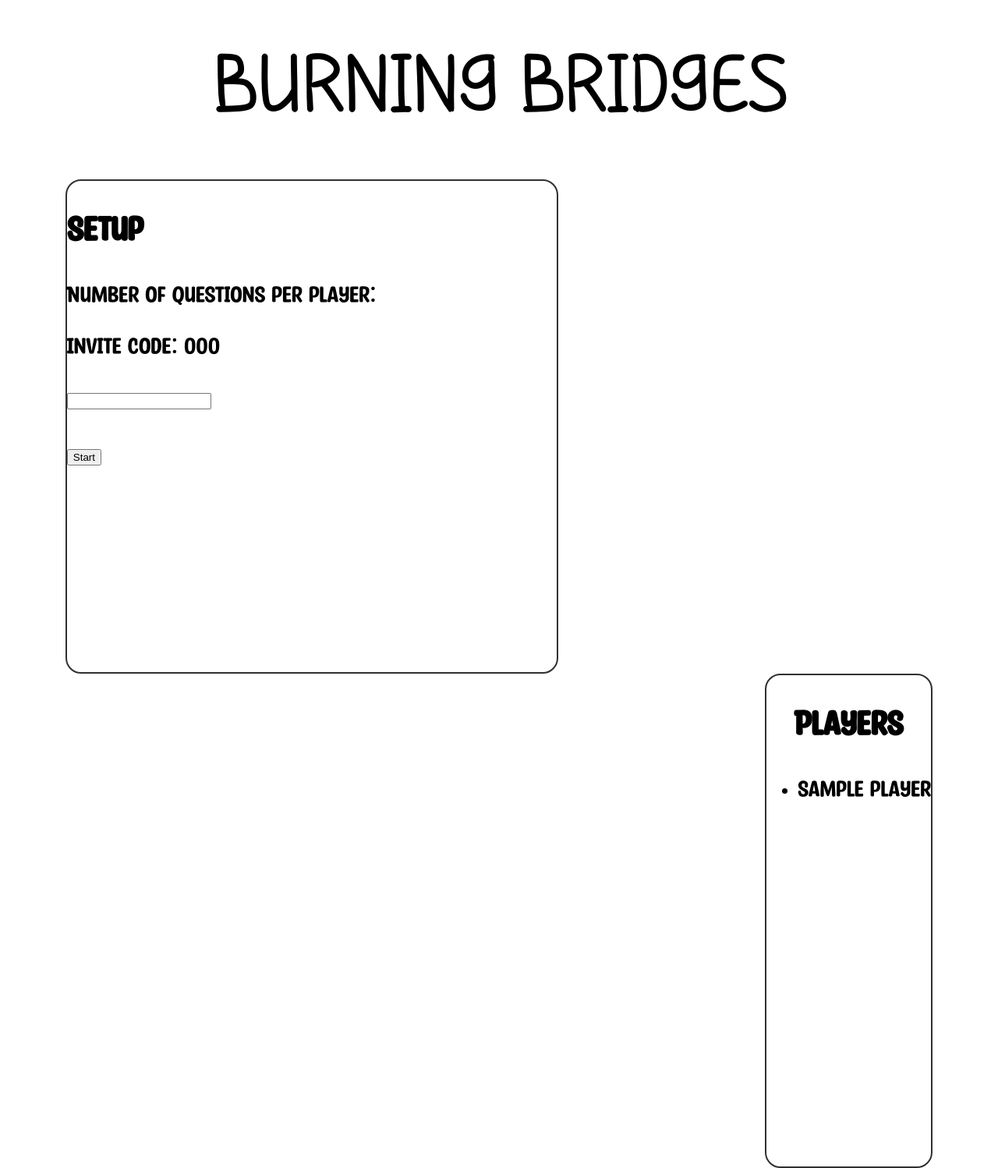
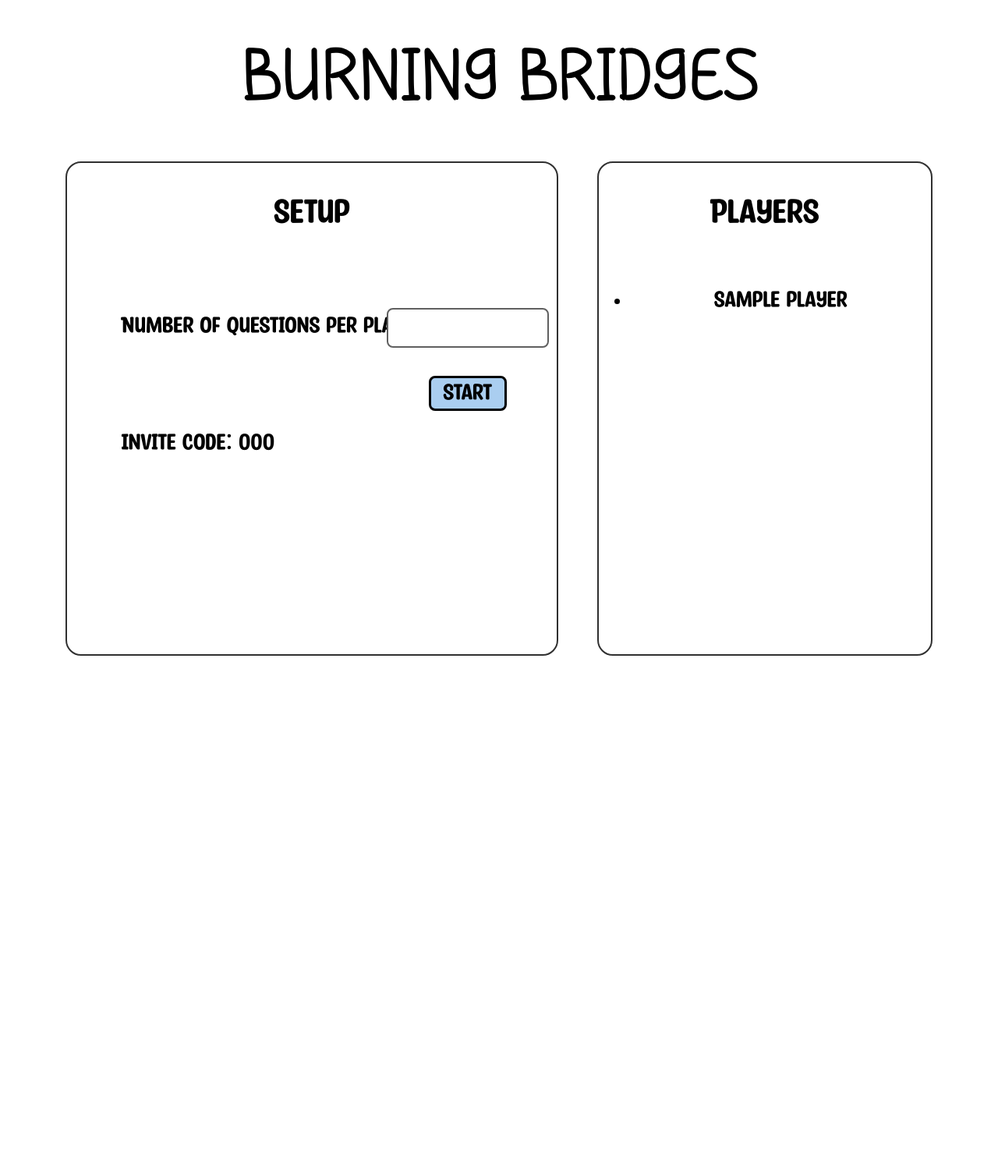
Before and after one commit to HighOnMelatonin/burningbridges, a Flask app: template templates/lobby.html in a window 1280 px wide. Shown: the whole page at 78% size. After the commit the page ends 841 px from the top, so only its background shows below. Run offline with Flask 2, Linux system fonts and the light colour scheme; the template is opened without the code that fills it: most values are stand-ins (such as "Sample title", 1, 10 or a date in 2020).

Commit message:
Update styles

```diff
--- a/static/bridgestyle.css
+++ b/static/bridgestyle.css
@@ -19,22 +19,27 @@ body{
 /*Header*/
 div.header{
     font-family: IniyaDisplay;
-    font-size: 50px;
     text-align: center;
 }
 
 h1.header{
     font-weight: 900;
+    font-size: 90px;
+}
+
+h2.header{
+    font-weight: 900;
+    font-size: 70px;
 }
 
 
 /*Content on the right of the main body*/
 div.rightcontent{
-    float: right;
     text-align: center;
     margin-left: 60%;
     border: 2px solid #303030;
     border-radius: 20px;
+    margin-top: -634px;
     margin-right: 6%;
     height: 630px;
     overflow: hidden;
@@ -43,7 +48,7 @@ div.rightcontent{
 
 /*The how to portion on the right side*/
 div.howTo{
-    width: 300%;
+    width: 500%;
     animation: slide 15s ease infinite;
 }
 
@@ -54,9 +59,9 @@ h3.howTo{
 div.steps{
     float: left;
     text-align: center;
-    width: 33%;
-    margin-top: 5%;
-    margin-bottom: 5%;
+    width: 20%;
+    margin-top: 3%;
+    margin-bottom: 3%;
     font-size: 28px;
     font-weight: 100;
 }
@@ -67,9 +72,11 @@ p.steps{
 }
 
 @keyframes slide {
-    20% {margin-left: 0px;}
-    40% {margin-left: -100%;}
-    60% {margin-left: -200%;}
+    8% {margin-left: 0px;}
+    30% {margin-left: -100%;}
+    50% {margin-left: -200%;}
+    75% {margin-left: -300%;}
+    95% {margin-left: -400%;}
 }
 
 
@@ -81,8 +88,129 @@ div.leftcontent{
     border-radius: 20px;
     margin-right: 44%;
     height: 630px;
+    text-align: center;
 }
 
 h3.createGame{
     font-weight: 100;
 }
+
+/*Get username*/
+div.description{
+    margin-left: 45%;
+    margin-top: -30%;
+    text-align: left;
+    height: 30%
+}
+
+p.description{
+    font-size: 28px;
+}
+
+input.textinput{
+    height: 35px;
+    width: 240px;
+    padding-left: 5px;
+    padding-right: 12px;
+    margin-left: 5px;
+    margin-right: 10px;
+    margin-bottom: 10px;
+    font-size: 30px;
+    font-family: PartyConfetti;
+    font-weight: 100;
+}
+
+/*user pic*/
+div.usericon{
+    height: 156.3px;
+    width: 156.3px;
+    text-align: left;
+    margin-left: 10%;
+    margin-top: 20%
+}
+
+img.usericon{
+    scale: 30%;
+    margin-left: -114%;
+    margin-top: -114%;
+}
+
+
+/*Player list*/
+div.playerlist{
+    height: 70%;
+    overflow-x: hidden;
+    overflow-y: auto;
+}
+
+h2.subhead{
+    font-weight: 200;
+}
+
+
+/*Setup*/
+div.settings{
+    margin-top: -150px;
+}
+
+p.formcontext{
+    height: 50px;
+    font-weight: 100;
+    margin-top: 100px;
+    text-align: left;
+    margin-left: 70px;
+    margin-right: 150px;
+}
+
+div.form{
+    position: relative;
+    left: 200px;
+    top: -85px;
+}
+
+input.submitbutton{
+    width: 100px;
+    font-size: 30px;
+    font-family: PartyConfetti;
+    height: 45px;
+    background-color: #AACEF0;
+    border-radius: 8px;
+    border: 3px solid #000000;
+}
+
+input.submitbutton:hover{
+    background-color: #99A0FF;
+}
+
+input.numinput{
+    height: 45px;
+    width: 200px;
+    border-radius: 8px;
+    border: 2px solid #606060;
+    font-size: 30px;
+    font-family: PartyConfetti;
+}
+
+/*Joining a room*/
+div.room{
+    margin-top: -85px;
+}
+
+
+
+/*Main body*/
+div.mainbody{
+    margin-left: 60px;
+    margin-right: 60px;
+    border: 3px solid #303030;
+    border-radius: 10px;
+    padding: 2%;
+}
+
+/*Getting the questions*/
+input.qninput{
+    width: 500px;
+    height: 35px;
+    font-size: 30px;
+    font-family: PartyConfetti;
+}
```
